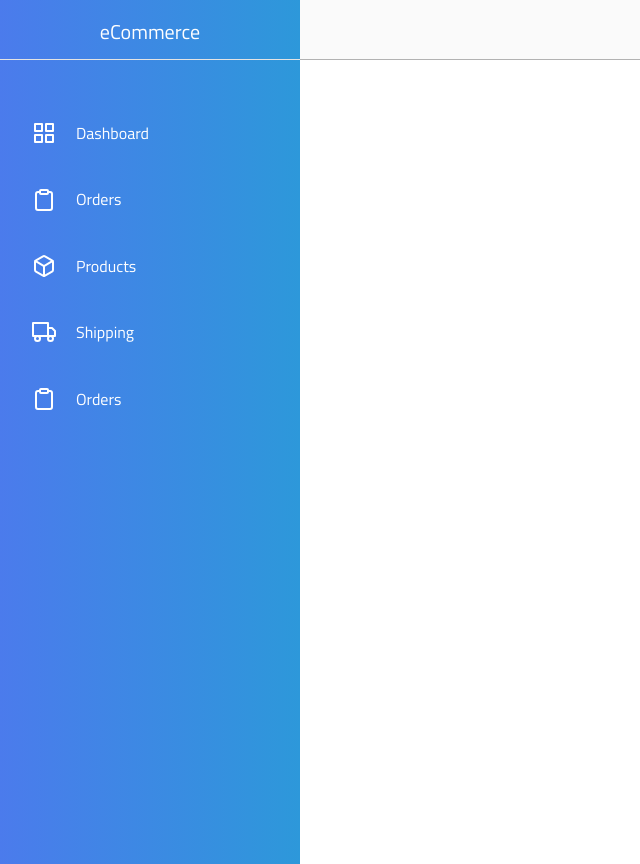
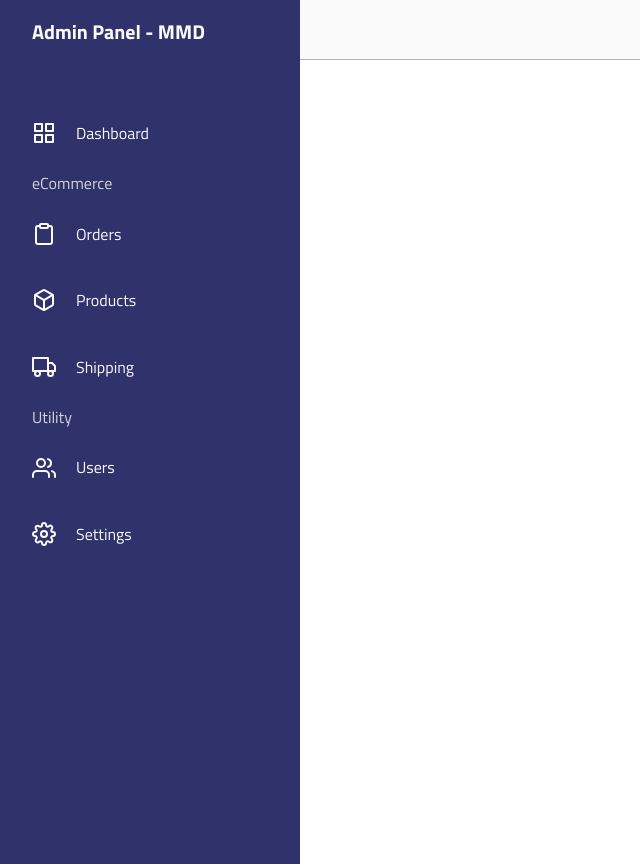
Before and after one commit to mathiasjor911/admin-panel, a website: page index.html in a window 1280 px wide. Shown: the whole page, without its empty margins (0-640 px from the left). Drawn offline with nearby package versions, Linux system fonts and the light colour scheme.

Commit message:
Ændring i variabler og sidebar

```diff
--- a/css/_variabler.scss
+++ b/css/_variabler.scss
@@ -9,10 +9,6 @@ $green: #6ab04c;
 $grey: #b2b2b2;
 $dark-grey: #333;
 
-@mixin blue-gradient{
-    background: linear-gradient(to right,#4b7bec, #2d98da );
-}
-
 /* utility */
 $font-stack: ('Titillium Web'), sans-serif;
 $rem-multiplier: 16px;
--- a/css/style.scss
+++ b/css/style.scss
@@ -10,16 +10,15 @@ body{
 
 }
 .logo{
-    @include blue-gradient;
-    display: flex;
-    align-content: center;
-    justify-content: center;
-    border-bottom: 1px #e4e4e4 solid;
+    background: $dark-blue;
+    padding:  0 2rem;
 
     p{
-        color: white;
+        color: $white;
         font-size: 20px;
+        font-weight: 700;
     }
+
 }
 
 .topbar{
@@ -29,8 +28,8 @@ body{
 
 
 .sidebar{
-    @include blue-gradient;
-    color: white;
+    background: $dark-blue;
+    color: $white;
     height: 100%;
     padding: 2rem;
 
@@ -47,4 +46,7 @@ body{
     p{
         margin-left: 20px;
     }
+    span{
+        color: darken($white, 15%);
+    }
 }
--- a/index.html
+++ b/index.html
@@ -15,7 +15,7 @@
 
 <body>
     <div class="logo">
-        <p>eCommerce</p>
+        <p>Admin Panel - MMD</p>
     </div>
     <div class="topbar"></div>
 
@@ -25,6 +25,7 @@
                 <i data-feather="grid"></i>
                 <p>Dashboard</p>
             </li>
+            <span>eCommerce</span>
             <li>
                 <i data-feather="clipboard"></i>
                 <p>Orders</p>
@@ -37,9 +38,14 @@
                 <i data-feather="truck"></i>
                 <p>Shipping</p>
             </li>
+            <span>Utility</span>
             <li>
-                <i data-feather="clipboard"></i>
-                <p>Orders</p>
+                <i data-feather="users"></i>
+                <p>Users</p>
+            </li>
+            <li>
+                <i data-feather="settings"></i>
+                <p>Settings</p>
             </li>
 
         </ul>
```
Also changed, not shown: css/style.css, 1 other file.
